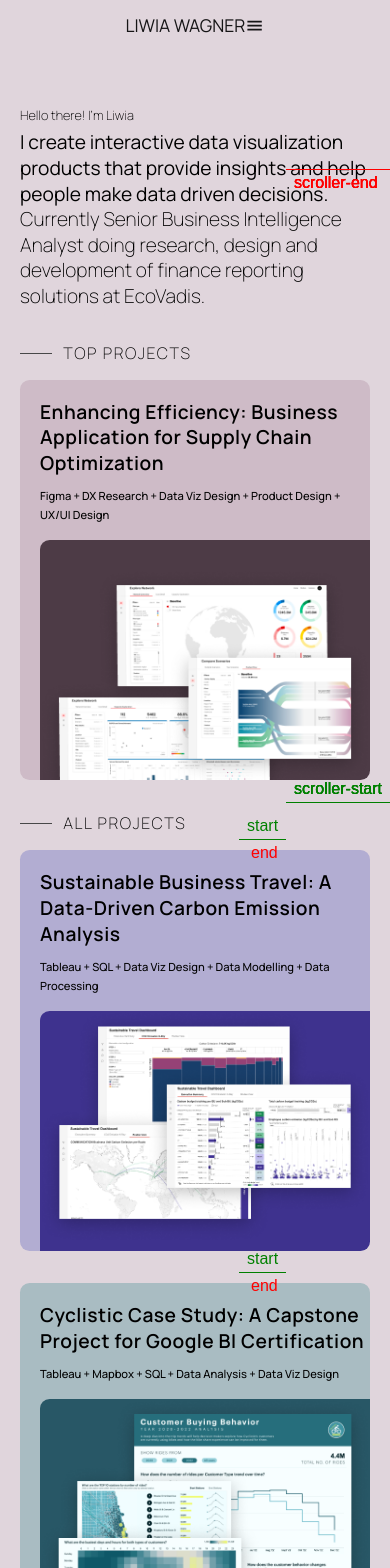
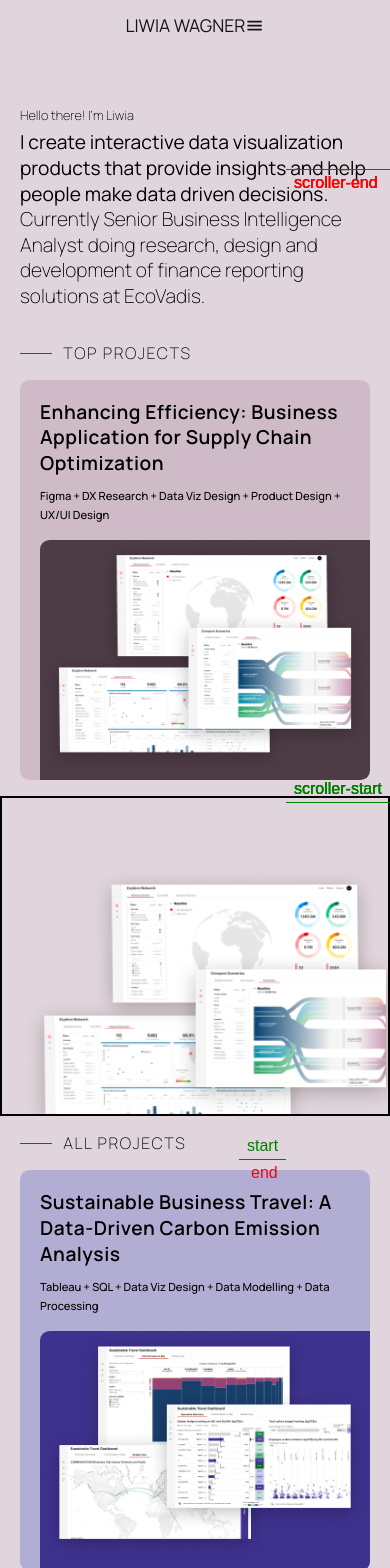
Before and after one commit to LiwiaWagner/Portfolio-Liwia-Wagner, a React (Create React App) app: page / in a window 390 px wide. Shown: the top 1568 px of the page. Built offline with nearby package versions, Linux system fonts and the light colour scheme.

Commit message:
media_query_image_formatting

```diff
--- a/src/components/card/Card.jsx
+++ b/src/components/card/Card.jsx
@@ -29,14 +29,14 @@ function Card(props) {
             className="card-container-img-desktop"
             style={{
               backgroundImage: `url(${card.images.desktop.src})`,
-              backgroundPosition: `bottom ${card.images.desktop.position} center`,
+              backgroundPosition: `bottom ${card.images.desktop.position_bottom} center`,
             }}
           />
           <div
             className="card-container-img-tablet"
             style={{
               backgroundImage: `url(${card.images.desktop.src})`,
-              backgroundPosition: `bottom ${card.images.desktop.position} center`,
+              backgroundPosition: `bottom ${card.images.desktop.position_bottom} center`,
             }}
           />
           <div
@@ -44,7 +44,7 @@ function Card(props) {
             style={{
               backgroundColor: card.btn.color,
               backgroundImage: `url(${card.images.mobile.src})`,
-              backgroundPosition: `bottom ${card.images.mobile.position} right`,
+              backgroundPosition: `bottom ${card.images.mobile.position_bottom} right ${card.images.mobile.position_right}`,
             }}
           />
         </div>
--- a/src/data.js
+++ b/src/data.js
@@ -1,4 +1,5 @@
 import desktopImgCard1 from "../src/assets/d_card_picture_p1.png";
+import tabletImgCard1 from "../src/assets/t_card_picture_p1.png";
 import mobileImgCard1 from "../src/assets/m_card_picture_p1.png";
 import desktopImgCard2 from "../src/assets/d_card_picture_p2.png";
 import mobileImgCard2 from "../src/assets/m_card_picture_p2.png";
@@ -28,17 +29,18 @@ export const cards = [
       desktop: {
         src: desktopImgCard1,
         alt: "Sample pictures of data visualization project.",
-        position: "-1.875rem",
+        position_bottom: "-1.875rem",
       },
       tablet: {
-        src: desktopImgCard1,
+        src: tabletImgCard1,
         alt: "Sample pictures of data visualization project.",
-        position: "-1.56rem",
+        position_bottom: "-1.56rem",
       },
       mobile: {
         src: mobileImgCard1,
         alt: "Sample pictures of data visualization project.",
-        position: "-25px",
+        position_botton: "-1.7rem",
+        position_right: "-1.25rem",
       },
     },
   },
--- a/src/pages/home/Home.jsx
+++ b/src/pages/home/Home.jsx
@@ -78,6 +78,8 @@ const Home = () => {
 
       <div className="carousel"></div>
 
+      <div className="img-container-test"></div>
+
       <div id="view">
         <div>
           <h2 className="projects-title">ALL PROJECTS</h2>
--- a/src/pages/home/home.css
+++ b/src/pages/home/home.css
@@ -1,3 +1,7 @@
+.img-container-test {
+  display: none;
+}
+
 /* ---Hero */
 
 .hero-container {
@@ -110,6 +114,17 @@
 }
 
 @media screen and (max-width: 430px) {
+  .img-container-test {
+    display: block;
+    border: 2px solid black;
+    width: 100%;
+    height: 20rem;
+    background-image: url("../../assets/m_card_picture_p1.png");
+    background-repeat: no-repeat;
+    background-size: contain;
+    background-position: bottom -1.7rem right -1.25rem;
+  }
+
   /* ---Hero */
 
   .hero-container {
```
Also changed, not shown: src/assets/t_card_picture_p1.png (added).
